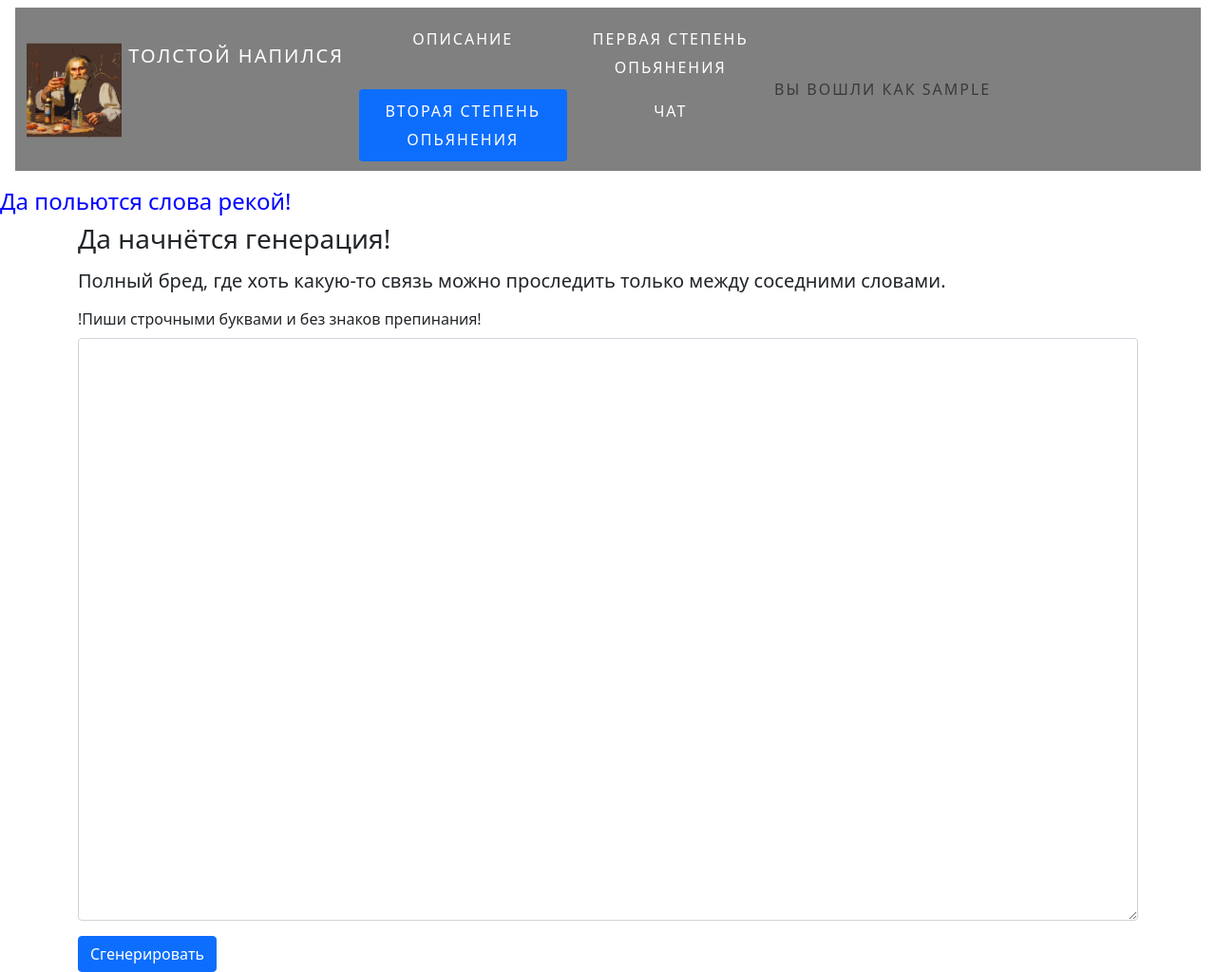
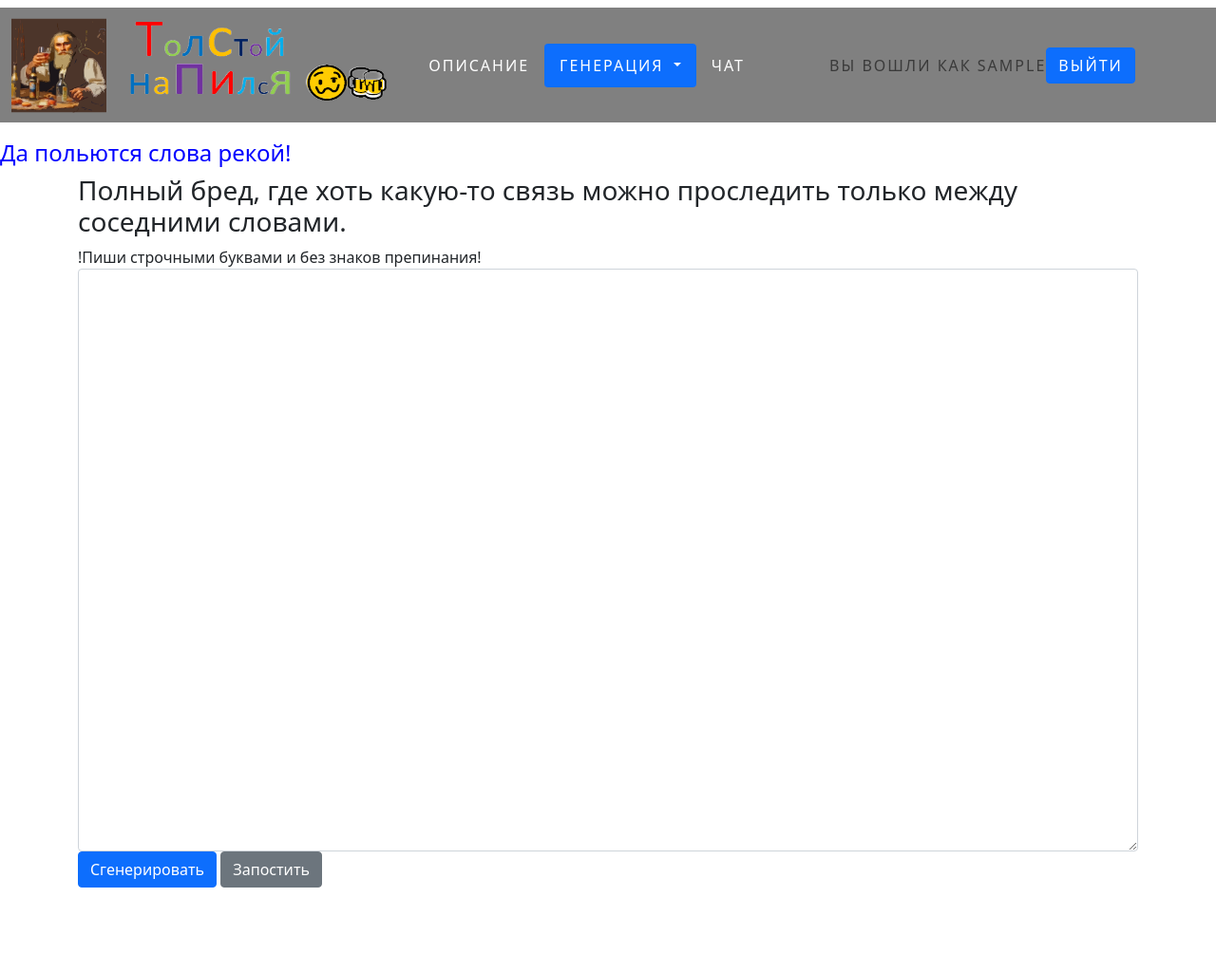
Before and after one commit to KuznetsovVolodya/Project_3, a Flask app: a page that uses templates/gen.html in a window 1280 px wide. Shown: the whole page at 95% size. After the commit the page ends 935 px from the top, so only its background shows below. Run offline with Flask 3, Linux system fonts and the light colour scheme; some libraries are stand-ins or nearby versions.

Commit message:
new_buttons

```diff
--- a/main.py
+++ b/main.py
@@ -44,8 +44,8 @@ class LoginForm(FlaskForm):
 
 
 @app.route('/')
-@app.route('/scrooll_page/<username>')
-def image_mars2(username):
+@app.route('/scrooll_page/<username>/<post>')
+def image_mars2(username, post):
     conn = sqlite3.connect('db/generation1.db')
     cursor = conn.cursor()
     cursor.execute("""
--- a/templates/base.html
+++ b/templates/base.html
@@ -3,14 +3,9 @@
 <head>
     <meta charset="UTF-8">
     <meta name="viewport" content="width=device-width, initial-scale=1, shrink-to-fit=no">
-    <link rel="stylesheet"
-          href="https://stackpath.bootstrapcdn.com/bootstrap/4.4.1/css/bootstrap.min.css"
-          integrity="sha384-Vkoo8x4CGsO3+Hhxv8T/Q5PaXtkKtu6ug5TOeNV6gBiFeWPGFN9MuhOf23Q9Ifjh"
-          crossorigin="anonymous">
-    <link rel="stylesheet"
-          href="https://cdn.jsdelivr.net/npm/bootstrap@5.0.0-beta1/dist/css/bootstrap.min.css"
-          integrity="sha384-giJF6kkoqNQ00vy+HMDP7azOuL0xtbfIcaT9wjKHr8RbDVddVHyTfAAsrekwKmP1"
-          crossorigin="anonymous">
+<link href="https://cdn.jsdelivr.net/npm/bootstrap@5.0.2/dist/css/bootstrap.min.css" rel="stylesheet" integrity="sha384-EVSTQN3/azprG1Anm3QDgpJLIm9Nao0Yz1ztcQTwFspd3yD65VohhpuuCOmLASjC" crossorigin="anonymous">
+<script src="https://cdn.jsdelivr.net/npm/@popperjs/core@2.9.2/dist/umd/popper.min.js" integrity="sha384-IQsoLXl5PILFhosVNubq5LC7Qb9DXgDA9i+tQ8Zj3iwWAwPtgFTxbJ8NT4GN1R8p" crossorigin="anonymous"></script>
+<script src="https://cdn.jsdelivr.net/npm/bootstrap@5.0.2/dist/js/bootstrap.min.js" integrity="sha384-cVKIPhGWiC2Al4u+LWgxfKTRIcfu0JTxR+EQDz/bgldoEyl4H0zUF0QKbrJ0EcQF" crossorigin="anonymous"></script>
     <title>Река слов</title>
     <link rel="stylesheet" type="text/css" href="{{ url_for('static', filename='css/styles.css')}}">
 </head>
@@ -20,9 +15,9 @@
             <div class="navbar-header">
                 <a class="navbar-brand" style="color: white" href="#">
                     <img src="{{url_for('static', filename='img/tolstoy.svg')}}" alt="" width="100" height="100" class="d-inline-block align-text-top">
-                Толстой напился
+                    <img src="{{url_for('static', filename='img/logo.PNG')}}" alt="" width="300" height="100" class="d-inline-block align-text-top">
                 </a>
-                <button class="navbar-toggler" type="button" data-toggle="collapse" data-target="#navbarNav"  aria-expanded="false" aria-label="Переключатель навигации">
+                <button class="navbar-toggler" type="button" data-bs-toggle="collapse" data-bs-target="#navbarNav"  aria-expanded="false" aria-label="Переключатель навигации">
                     <span class="navbar-toggler-icon"></span>
                 </button>
             </div>
@@ -31,8 +26,8 @@
                     {% block link %}{% endblock %}
                 </ul>
             </div>
+            <div class="collapse navbar-collapse justify-content-end" id="navbarLinkEnter">
                 {% if enter == 'False'%}
-                <div class="collapse navbar-collapse" id="navbarLinkEnter">
                     <ul class="navbar-nav mr-auto">
                       <li class="nav-item active">
                             <a href="/login" class="navbar-link">Войти</a>
@@ -42,14 +37,15 @@
                             <a href="/register" class="navbar-link">Зарегистрироваться</a>
                       </li>
                     </ul>
-                </div>
                 {% else %}
                     <div class="collapse navbar-collapse" id="navbarEnter">
                         <span class="navbar-text">
                             Вы вошли как {{ enter }}
                         </span>
+                        {% block exit %}{% endblock %}
                     </div>
                 {% endif %}
+            </div>
         </div>
     </nav>
 
--- a/templates/gen.html
+++ b/templates/gen.html
@@ -1,35 +1,57 @@
 {% extends "base.html" %}
 {% block link %}
     <li class="nav-item">
-        <a class="nav-link" style="color: white" href="/index/{{ enter }}">Описание </a>
+        <a class="nav-link" style="color: white" href="/index/{{ enter }}">Описание</a>
     </li>
+    <li class="nav-item dropdown">
+          <a class="nav-link dropdown-toggle active" href="#" id="navbarDropdown" role="button" data-bs-toggle="dropdown" style="color: white" >
+            Генерация
+          </a>
+          <ul class="dropdown-menu" aria-labelledby="navbarDropdown" >
              {% if name == "Вторая степень опьянения": %}
                 <li class="nav-item">
-            <a class="nav-link" style="color: white" href="/gen_prof/{{ enter }}">Первая степень опьянения</a>
+                    <a class="nav-link" style="color: black" href="/gen_prof/{{ enter }}">Первая степень опьянения</a>
                 </li>
                 <li class="nav-item">
-            <a class="nav-link active" style="color: white" href="/gen/{{ enter }}">Вторая степень опьянения</a>
+                    <a class="nav-link active" style="color: black" href="/gen/{{ enter }}">Вторая степень опьянения</a>
                 </li>
              {% else %}
                 <li class="nav-item">
-            <a class="nav-link active" style="color: white" href="/gen_prof/{{ enter }}">Первая степень опьянения</a>
+                    <a class="nav-link active" style="color: black" href="/gen_prof/{{ enter }}">Первая степень опьянения</a>
                 </li>
                 <li class="nav-item">
-            <a class="nav-link" style="color: white" href="/gen/{{ enter }}">Вторая степень опьянения</a>
+                    <a class="nav-link" style="color: black" href="/gen/{{ enter }}">Вторая степень опьянения</a>
                 </li>
              {% endif %}
+              </ul>
+    </li>
     <li class="nav-item">
-        <a class="nav-link" style="color: white" href="/scrooll_page/{{ enter }}">Чат</a>
+        <a class="nav-link" style="color: white" href="/scrooll_page/{{ enter }}/False">Чат</a>
     </li>
+{% endblock %}
+{% block exit %}
+    {% if name == "Вторая степень опьянения": %}
+        <a href="/gen/False" class="btn btn-primary">Выйти</a>
+    {% else %}
+        <a href="/gen_prof/False" class="btn btn-primary">Выйти</a>
+    {% endif %}
 {% endblock %}
 {% block content %}
     <form class="create_form" method="post">
         <div class="form-group">
-            <h3><label for="about">Да начнётся генерация!</label></h3>
-            <h5><label for="about">{{ description }}</label></h5>
+            <h3><label for="about">{{ description }}</label></h3>
             <label for="about">{{ message }}</label>
             <textarea class="form-control" id="about" rows="25" name="about">{{ text }}</textarea>
         </div>
         <button type="submit" class="btn btn-primary">Сгенерировать</button>
+        <span class="navbar-text">       </span>
+        {% if enter != 'False' %}
+            {% if text != '' %}
+                <a href="/scrooll_page/{{ enter }}/{{ text }}" class="btn btn-secondary">Запостить</a>
+            {% else %}
+                <a href="/scrooll_page/{{ enter }}/False" class="btn btn-secondary">Запостить</a>
+            {% endif %}
+        {% endif %}
+
     </form>
 {% endblock %}
```
Also changed, not shown: templates/main.html (+18 -8 lines), templates/scroll.html (+18 -8 lines), static/img/logo.PNG (added). Lines whose indentation alone changed are shown as unchanged.
